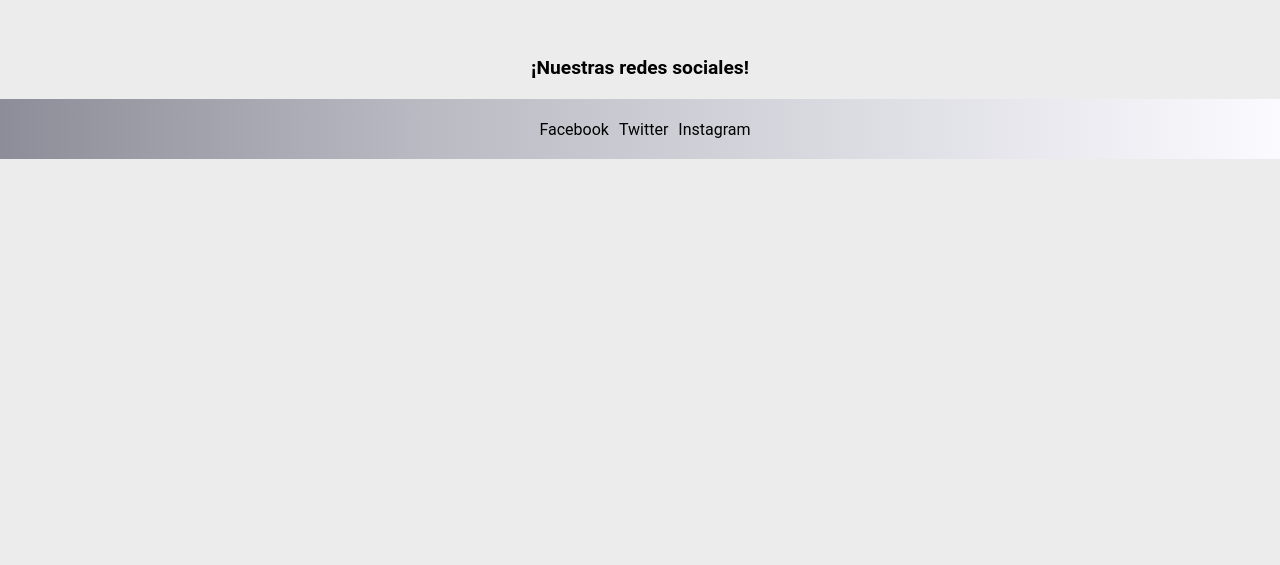
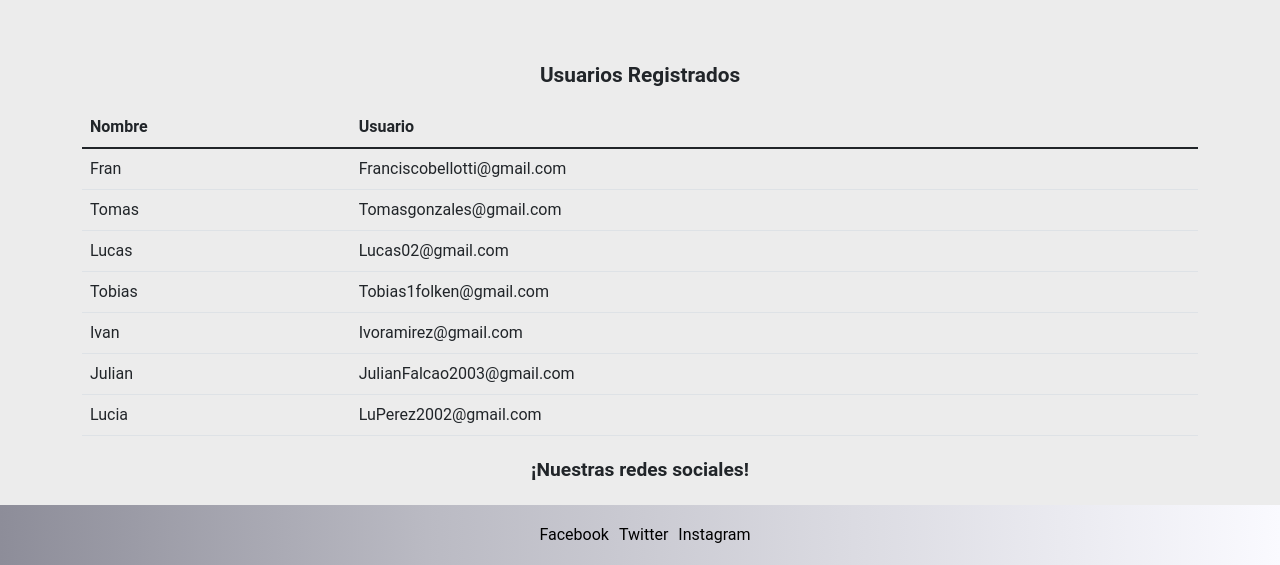
Before and after one commit to FranFacha1/CoderHouse, a plain HTML site: page Crearcuenta.html in a window 1280 px wide. Shown: the part 898-1463 px from the top of the page. Before the commit the page ends 1057 px from the top, so only its background shows below. Drawn offline with nearby package versions, Linux system fonts and the light colour scheme.

Commit message:
Aplique en la pagina de CREAR CUENTA una tabla que dice los usuarios que se van registrando

```diff
--- a/Crearcuenta.html
+++ b/Crearcuenta.html
@@ -1,6 +1,8 @@
 <!DOCTYPE html>
 <html lang="en">
 <head>
+    <link href="https://cdn.jsdelivr.net/npm/bootstrap@5.1.3/dist/css/bootstrap.min.css" rel="stylesheet" integrity="sha384-1BmE4kWBq78iYhFldvKuhfTAU6auU8tT94WrHftjDbrCEXSU1oBoqyl2QvZ6jIW3" crossorigin="anonymous">
+    <script src="https://cdn.jsdelivr.net/npm/bootstrap@5.1.3/dist/js/bootstrap.bundle.min.js" integrity="sha384-ka7Sk0Gln4gmtz2MlQnikT1wXgYsOg+OMhuP+IlRH9sENBO0LRn5q+8nbTov4+1p" crossorigin="anonymous"></script>
     <link rel="stylesheet" href="css/style.css">
     <link rel="icon" href="imagenes/icono-nike.jpg">
     <meta charset="UTF-8">
@@ -67,6 +69,56 @@
             </form>
         </section>
 
+        <div class="register">
+            <p>Usuarios Registrados</p>
+        </div>
+        <section class="container">
+            <table class="table">
+                <thead>
+                    <tr>
+                        <th>Nombre</th>
+                        <th>Usuario</th>
+                    </tr>
+                </thead>
+                <tbody>
+                    <tr>
+                        <td>Fran</td>
+                        <td>Franciscobellotti@gmail.com</td>
+                    </tr>
+
+                    <tr>
+                        <td>Tomas</td>
+                        <td>Tomasgonzales@gmail.com</td>
+                    </tr>
+
+                    <tr>
+                        <td>Lucas</td>
+                        <td>Lucas02@gmail.com</td>
+                    </tr>
+
+                    <tr>
+                        <td>Tobias</td>
+                        <td>Tobias1folken@gmail.com</td>
+                    </tr>
+
+                    <tr>
+                        <td>Ivan</td>
+                        <td>Ivoramirez@gmail.com</td>
+                    </tr>
+
+                    <tr>
+                        <td>Julian</td>
+                        <td>JulianFalcao2003@gmail.com</td>
+                    </tr>
+
+                    <tr>
+                        <td>Lucia</td>
+                        <td>LuPerez2002@gmail.com</td>
+                    </tr>
+                </tbody>
+            </table>
+        </section>
+
     </main>
 
     <footer>
--- a/css/style.css
+++ b/css/style.css
@@ -263,6 +263,14 @@
 
 }
 
+.register {
+    display: flex;
+    justify-content: center;
+    align-items: center;
+    font-weight: 700;
+    font-size: 1.3rem;
+}
+
 
 /* Crear cuenta */
 
```
Also changed, not shown: Sobrenosotros.html (line endings or trailing spaces).
